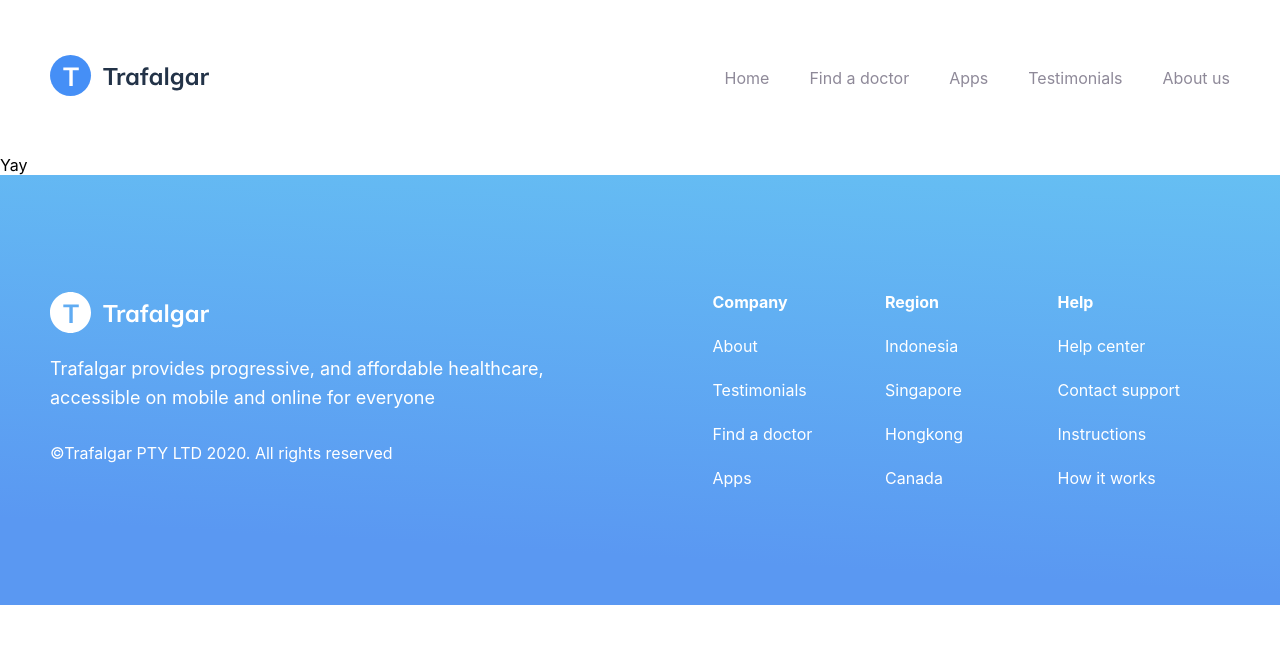
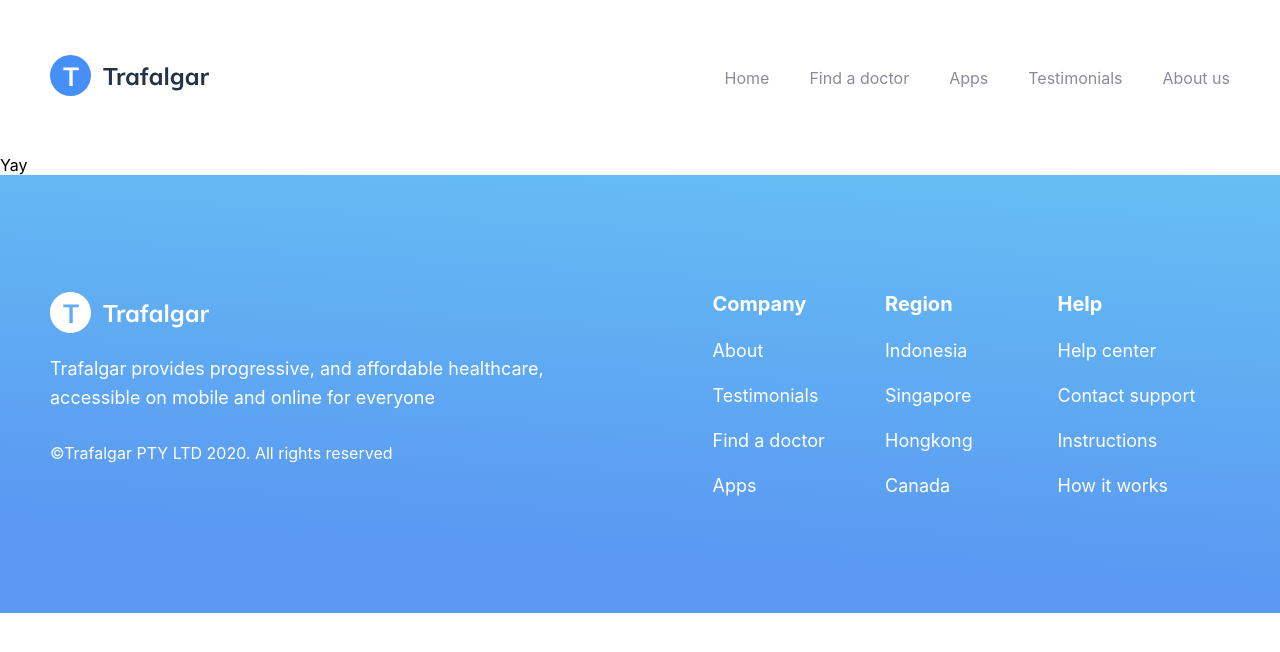
Before and after one commit to chanhman/trafalgar, a Next.js app: page / in a window 1280 px wide. Shown: the top 652 px of the page. Built offline with nearby package versions, Linux system fonts and the light colour scheme.

Commit message:
font adjustments

```diff
--- a/components/Footer/styles.module.scss
+++ b/components/Footer/styles.module.scss
@@ -39,11 +39,16 @@
   li:not(:last-child) {
     margin-bottom: 1.5rem;
   }
+
+  a {
+    font-size: 1.125rem;
+  }
 }
 
 .linksHeading {
   margin-top: 0;
   margin-bottom: 1.5rem;
 
+  font-size: 1.25rem;
   font-weight: 700;
 }
```
